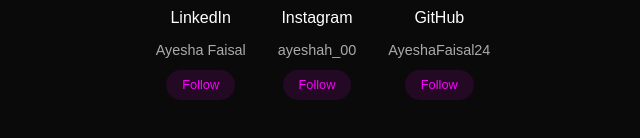
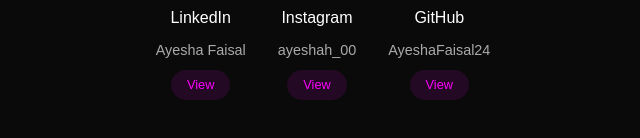
Before and after one commit to AyeshaFaisal24/Portfolio, a plain HTML site: page index.html in a window 1280 px wide. Shown: the part 2843-2981 px from the top of the page, 317-957 px from the left. Drawn offline with nearby package versions, Linux system fonts and the light colour scheme.

Commit message:
Update index.html

```diff
--- a/index.html
+++ b/index.html
@@ -506,7 +506,7 @@
           </div>
           <span class="social-name">LinkedIn</span>
           <span class="social-handle">Ayesha Faisal</span>
-          <a href="https://www.linkedin.com/in/ayesha-faisal-0503a5352/" class="social-follow">Follow</a>
+          <a href="https://www.linkedin.com/in/ayesha-faisal-0503a5352/" class="social-follow">View</a>
         </div>
 
         <div class="social-item">
@@ -515,7 +515,7 @@
           </div>
           <span class="social-name">Instagram</span>
           <span class="social-handle">ayeshah_00</span>
-          <a href="https://www.instagram.com/ayeshah_00/" class="social-follow">Follow</a>
+          <a href="https://www.instagram.com/ayeshah_00/" class="social-follow">View</a>
         </div>
 
         <div class="social-item">
@@ -524,7 +524,7 @@
           </div>
           <span class="social-name">GitHub</span>
           <span class="social-handle">AyeshaFaisal24</span>
-          <a href="https://github.com/AyeshaFaisal24/Projects" class="social-follow">Follow</a>
+          <a href="https://github.com/AyeshaFaisal24/Projects" class="social-follow">View</a>
         </div>
       </div>
     </div>
```
